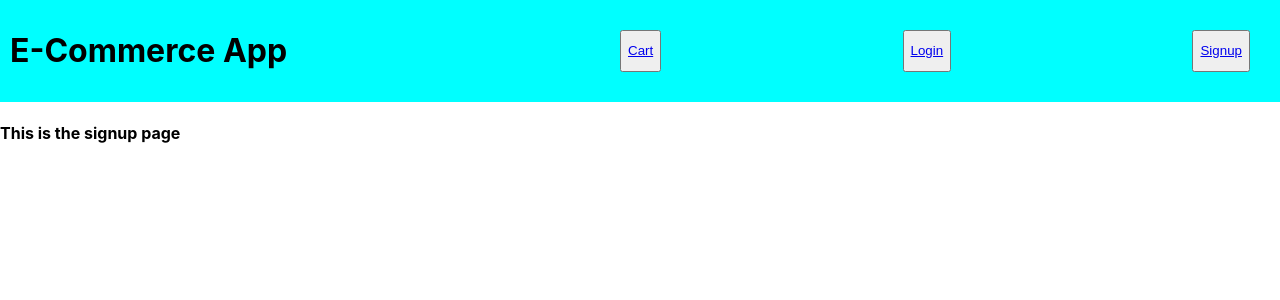
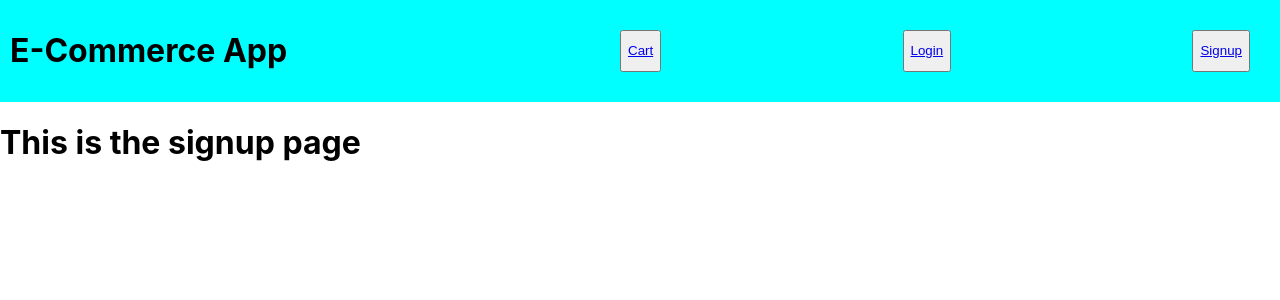
Before and after one commit to Group-5-Phase-2/Phase-2-Group-Project, a React (Create React App) app: page /signup in a window 1280 px wide. Shown: the top 300 px of the page. Built offline with nearby package versions, Linux system fonts and the light colour scheme.

Commit message:
Refactor: Minor refactors in the Cart, Login and Signup Components. Install react-router-dom

```diff
--- a/package.json
+++ b/package.json
@@ -8,6 +8,7 @@
     "@testing-library/user-event": "^13.5.0",
     "react": "^18.2.0",
     "react-dom": "^18.2.0",
+    "react-router-dom": "^6.15.0",
     "react-scripts": "5.0.1",
     "web-vitals": "^2.1.4"
   },
--- a/src/Components/Login.js
+++ b/src/Components/Login.js
@@ -1,7 +1,7 @@
 function Login (){
     return (
         <div>
-            <h3>This is the login page</h3>
+            <h1>This is the login page</h1>
         </div>
     )
 }
--- a/src/Components/Signup.js
+++ b/src/Components/Signup.js
@@ -1,7 +1,7 @@
 function Signup (){
     return (
         <div>
-            <h4>This is the signup page</h4>
+            <h1>This is the signup page</h1>
         </div>
     )
 }
```
Also changed, not shown: 1 other file (tests, documents, lock files or other folders).
